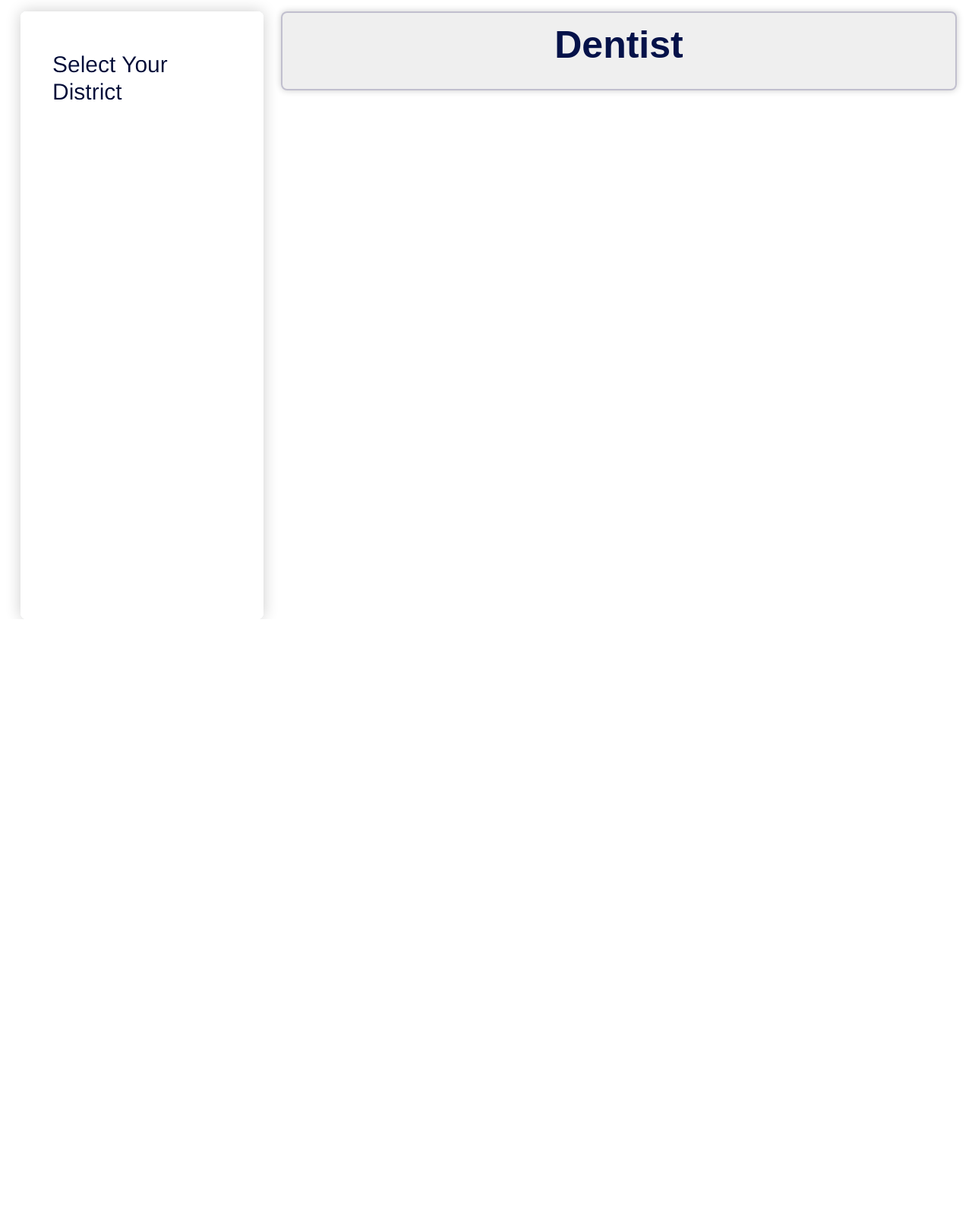
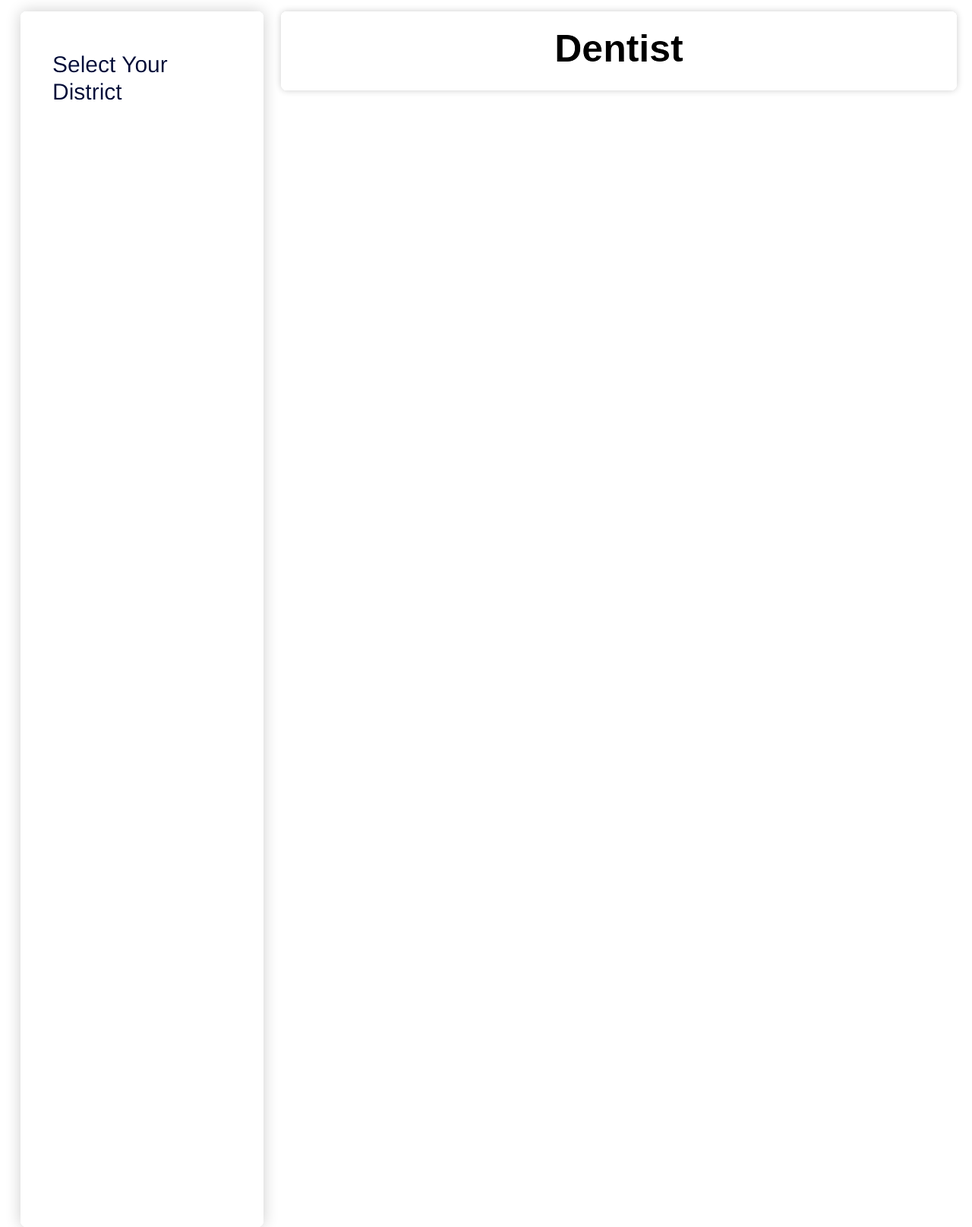
Before and after one commit to Chanukaisuru/Doc-Finder, a PHP site: page /Doc-Dentist.html in a window 1280 px wide. Shown: the whole page at 76% size. Before the commit the page ends 815 px from the top, so only its background shows below. Run offline with PHP 8.4, Linux system fonts and the light colour scheme; style sheets or scripts are compiled from the project's sources.

Commit message:
modified:   resources/css/select_doctor.css

```diff
--- a/resources/css/select_doctor.css
+++ b/resources/css/select_doctor.css
@@ -24,7 +24,7 @@ body {
 
 .sidebar {
     width: 25%;
-    height: 100vh;
+    height: 200vh;
     position: fixed;
     border-radius: 8px;
     background: #ebeef1;
@@ -32,8 +32,7 @@ body {
     backdrop-filter: blur(50px);
     box-shadow: 0 0 20px rgba(0, 0, 0, 0.2);
     color: #fff;
-
-    justify-content: center;
+    align-items: center;
 
 
 }
@@ -68,10 +67,10 @@ body {
 
 .fil-p{
      font-size: 15px;
-     font-weight: 500;
+     font-weight: 600;
      padding: 20px;
      margin: 10px;
-     width: 120px;
+     width: 170px;
      height: 60px;
      background:lightskyblue;
      cursor: pointer;
@@ -79,6 +78,7 @@ body {
      border-radius: 15px;
      color: #040b2e;
      box-shadow:  10px 10px 10px -1px rgba(0, 0, 0, 0.199), -10px -10px 10px -1px rgb(221, 220, 220);
+     margin-left: 50px;
 }
 
 .fil-p:hover {
@@ -103,17 +103,19 @@ body {
     justify-content: center;
     height: 13vh;
     border-radius: 8px;
-    background: rgba(255, 255, 255, 0.1);
-    border: 2px solid rgba(24, 11, 209, 0.2);
+    background: rgb(255, 255, 255);
+    border: 2px solid rgba(248, 248, 248, 0.966);
     backdrop-filter: blur(50px);
     box-shadow: 0 0 10px rgba(0, 0, 0, 0.2);
-    filter: brightness(30%);
+
+
 }
 
 .header p {
     font-size: 50px;
     font-weight: bold;
-    color: #0e31cc;
+    color: #000000;
+    margin-top: 10px;
 
 }
 
@@ -123,7 +125,8 @@ body {
     grid-template-columns: repeat(3, 1fr);
     grid-gap: 20px;
     padding: 30px;
-    margin-left: 20px
+    margin-left: 20px;
+
 
 }
 
@@ -132,7 +135,7 @@ body {
     width: 140px;
     border-radius: 50%;
     padding: 3px;
-    background: rgb(48, 144, 223);
+    background: rgb(71, 95, 230);;
 }
 
 .card .image img {
@@ -151,6 +154,7 @@ body {
     width: 300px;
     box-shadow: 0 0 10px rgba(0, 0, 0, 0.2);
     height: 300px;
+    cursor: pointer;
 
 
 }
```
